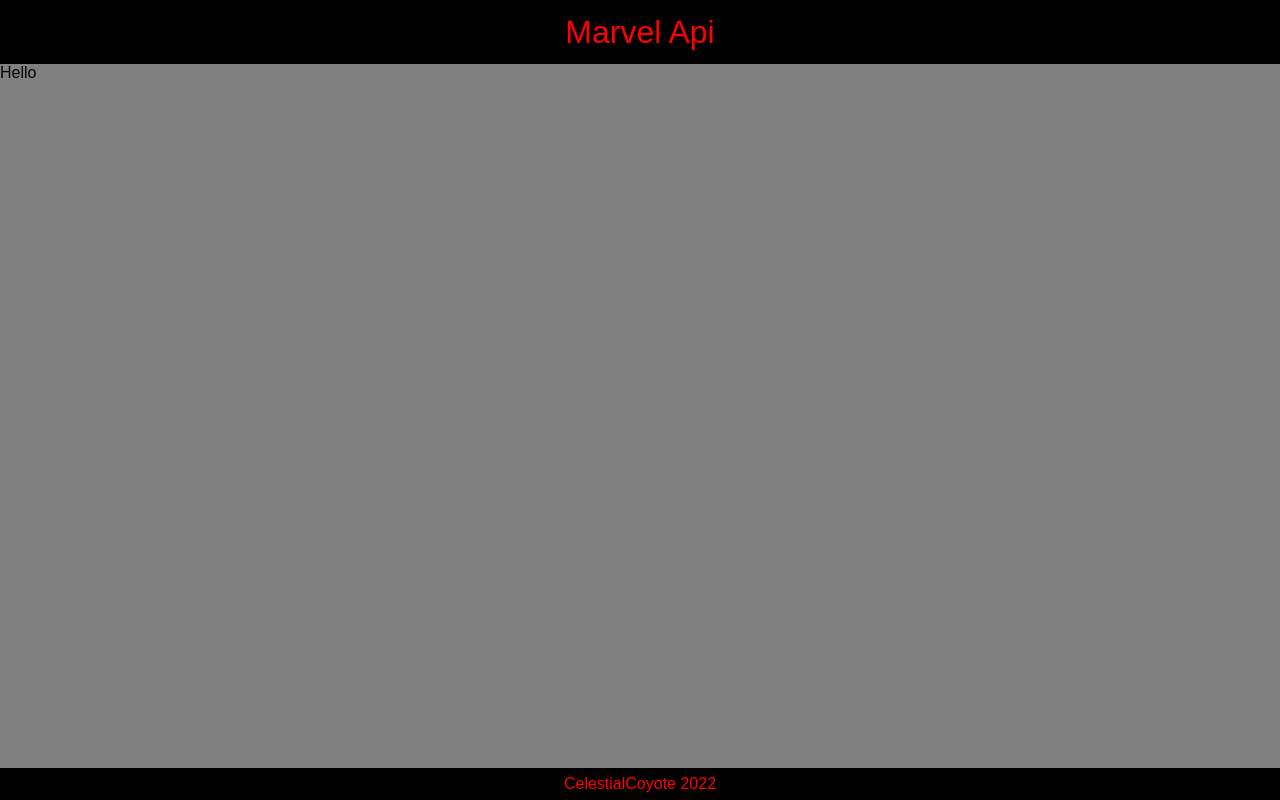
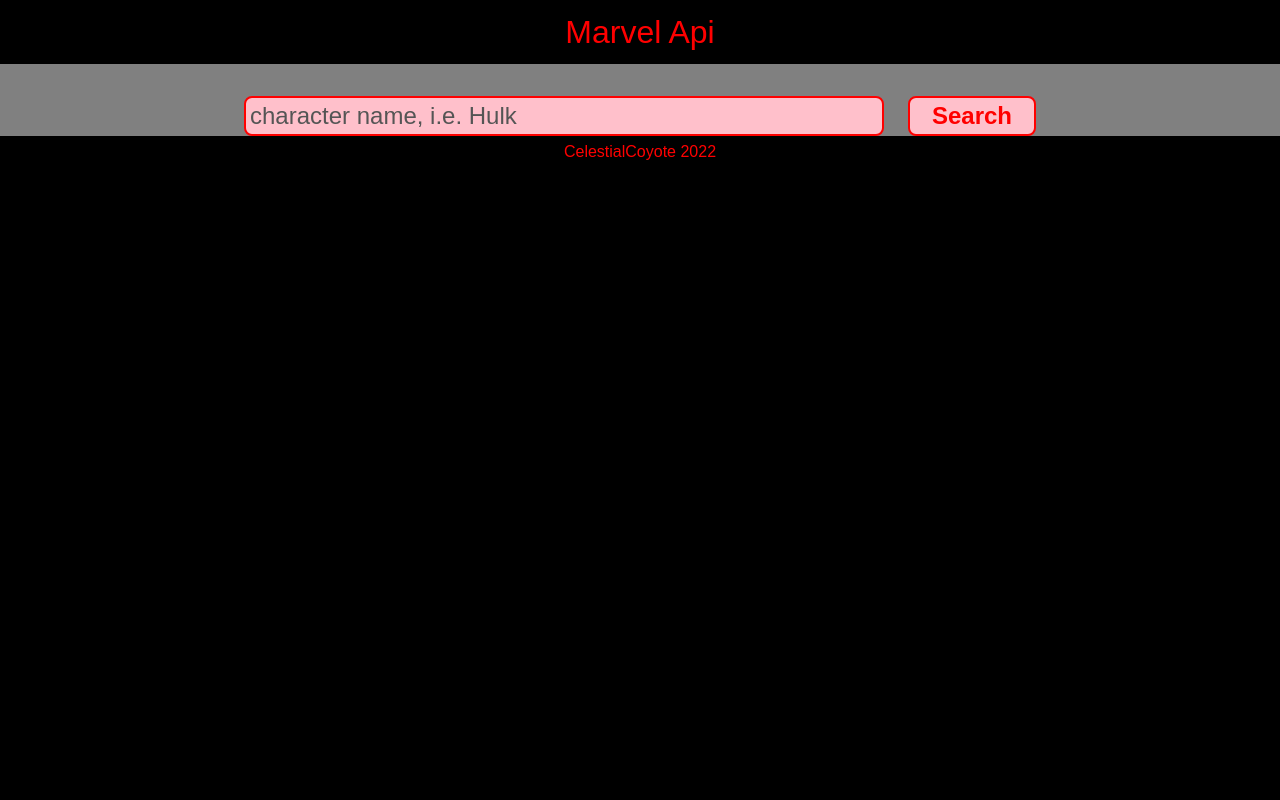
Before and after one commit to CelestialCoyote/marvel-api, a React (Create React App) app: page / in a window 1280 px wide. Built offline with nearby package versions, Linux system fonts and the light colour scheme.

Commit message:
Added SearchCharacters page.

```diff
--- a/src/App.js
+++ b/src/App.js
@@ -1,6 +1,7 @@
 import GlobalStyles from './components/styles/Global';
 import Header from './components/Header/Header';
 import Footer from './components/Footer/Footer';
+import SearchCharacters from './pages/SearchCharacters/SearchCharacters';
 
 
 const App = () => {
@@ -9,9 +10,7 @@
         <div className="App">
             <GlobalStyles />
             <Header title={"Marvel Api"} />
-            <div className="page">
-                Hello
-            </div>
+            <SearchCharacters />
             <Footer copyright={"CelestialCoyote 2022"} />
         </div>
     );
--- a/src/components/Header/Header.styled.js
+++ b/src/components/Header/Header.styled.js
@@ -1,4 +1,4 @@
-import styled from 'styled-components'
+import styled from 'styled-components';
 
 
 export const StyledHeader = styled.header`
--- /dev/null
+++ b/src/components/SearchBar/SearchBar.js
@@ -0,0 +1,28 @@
+import { StyledSearchBar } from "./SearchBar.styled";
+
+
+const SearchBar = ({ searchText, setSearchText, searchCharacters }) => {
+    const submitForm = (event) => {
+        event.preventDefault();
+        searchCharacters();
+        setSearchText('');
+    }
+
+    return (
+
+        <StyledSearchBar className="searchBar" onSubmit={submitForm}>
+            <input
+                className="searchText"
+                type="text"
+                value={searchText}
+                placeholder="character name, i.e. Hulk"
+                onChange={(event) => setSearchText(event.target.value)}
+            />
+
+            <button className="search-button" type="Submit">Search</button>
+        </StyledSearchBar>
+    );
+};
+
+
+export default SearchBar;
--- /dev/null
+++ b/src/components/SearchBar/SearchBar.styled.js
@@ -0,0 +1,48 @@
+import styled from 'styled-components'
+
+
+export const StyledSearchBar = styled.form`
+
+    align-items: center;
+    display: flex;
+    justify-content: center;
+    margin-top: 2.0rem;
+
+    .searchBar {
+        display: flex;
+        flex-direction: row;
+        justify-content: center;
+        margin: 1.5rem;
+        width: 100%;
+    }
+
+    .searchText {
+        background-color: pink;
+        border: 2px solid red;
+        border-radius: 0.5rem;
+        color: red;
+        font-size: 1.5rem;
+        margin-right: 1.5rem;
+        padding: 0.25rem;
+        width: 50%;
+    }
+
+    .searchText:focus {
+        outline: none;
+    }
+
+    .searchText::placeholder {
+        color: #555;
+    }
+
+    .search-button {
+        background-color: pink;
+        border: 2px solid red;
+        border-radius: 0.5rem;
+        color: red;
+        font-size: 1.5rem;
+        font-weight: bold;
+        height: 2.5rem;
+        width: 8.0rem;
+    }
+`
--- /dev/null
+++ b/src/pages/SearchCharacters/SearchCharacters.js
@@ -0,0 +1,14 @@
+import SearchBar from "../../components/SearchBar/SearchBar";
+import { StyledSearchCharacters } from "./SearchCharacters.styled";
+
+const SearchCharacters = () => {
+
+    return (
+        <StyledSearchCharacters>
+            <SearchBar />
+        </StyledSearchCharacters>
+    );
+};
+
+
+export default SearchCharacters;
--- /dev/null
+++ b/src/pages/SearchCharacters/SearchCharacters.styled.js
@@ -0,0 +1,10 @@
+import styled from "styled-components";
+
+
+export const StyledSearchCharacters = styled.div`
+    align-items: center;
+    background-color: gray;
+    diplay: flex;
+    flex-direction: column;
+    justify-content: center;
+`
```
